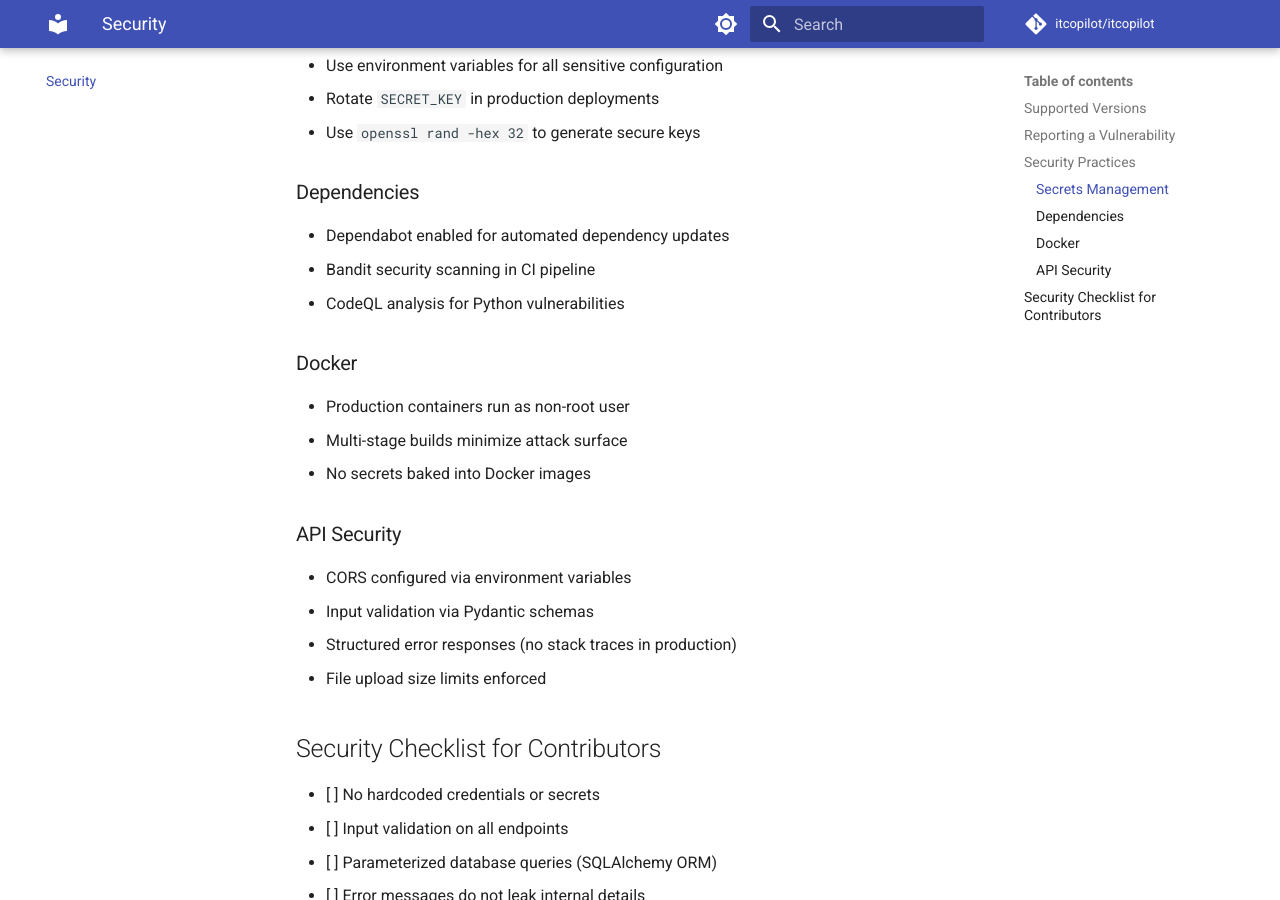
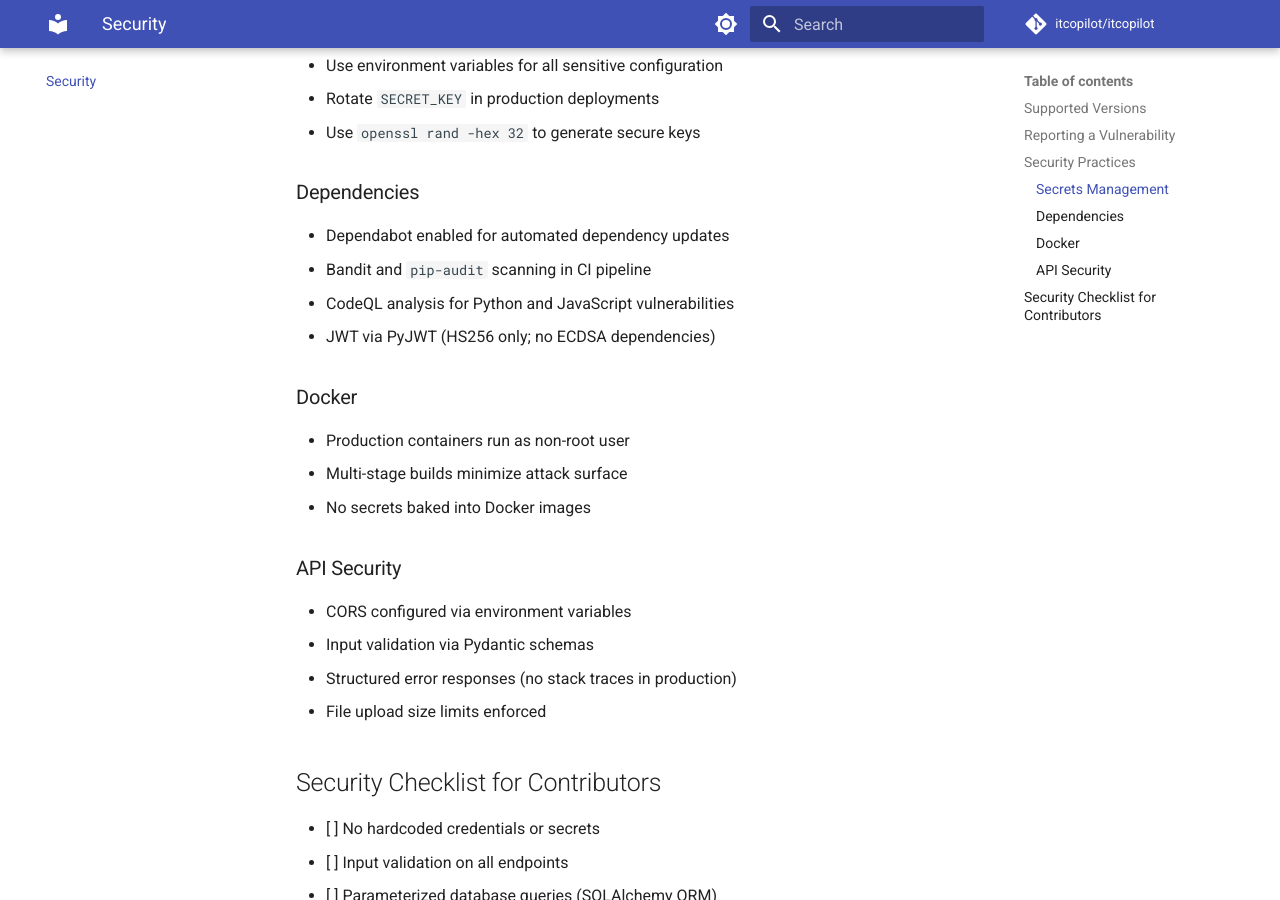
Before and after one commit to nbhushan108/ITcopilot, an MkDocs documentation site: the page built from docs/security.md, in a window 1280 px wide and 900 px high, scrolled down 939 px. Built offline with MkDocs 1.6.1 and Material for MkDocs 9.7.7, drawn with Linux system fonts in a browser that asks for light colours; comment, search, counter and statistics services are not loaded.

Commit message:
fix(security): replace python-jose with PyJWT and add pip-audit to CI
Removes transitive ecdsa vulnerability (PYSEC-2026-1325). Upgrades pip to >=26.1.2 in CI and Docker builds. pip-audit reports zero known vulnerabilities.

Co-authored-by: Cursor <cursoragent@cursor.com>

```diff
--- a/docs/security.md
+++ b/docs/security.md
@@ -33,8 +33,9 @@ We will acknowledge receipt within 48 hours and provide a detailed response with
 ### Dependencies
 
 - Dependabot enabled for automated dependency updates
-- Bandit security scanning in CI pipeline
-- CodeQL analysis for Python vulnerabilities
+- Bandit and `pip-audit` scanning in CI pipeline
+- CodeQL analysis for Python and JavaScript vulnerabilities
+- JWT via PyJWT (HS256 only; no ECDSA dependencies)
 
 ### Docker
 
--- a/pyproject.toml
+++ b/pyproject.toml
@@ -38,7 +38,7 @@ dependencies = [
     "httpx>=0.28.0",
     "loguru>=0.7.0",
     "python-multipart>=0.0.18",
-    "python-jose[cryptography]>=3.3.0",
+    "PyJWT>=2.10.0",
     "bcrypt>=4.0.0",
 ]
 
@@ -51,6 +51,7 @@ dev = [
     "black>=24.10.0",
     "mypy>=1.13.0",
     "bandit>=1.8.0",
+    "pip-audit>=2.7.0",
     "pre-commit>=4.0.0",
     "httpx>=0.28.0",
     "types-openpyxl>=3.1.0",
@@ -177,7 +178,7 @@ plugins = ["pydantic.mypy"]
 [[tool.mypy.overrides]]
 module = [
     "pdfplumber.*",
-    "jose.*",
+    "jwt.*",
     "openpyxl.*",
 ]
 ignore_missing_imports = true
```
Also changed, not shown: CHANGELOG.md (+2 -1 lines), README.md (+1 -1 lines), SECURITY.md (+1 -1 lines), 4 other files.
